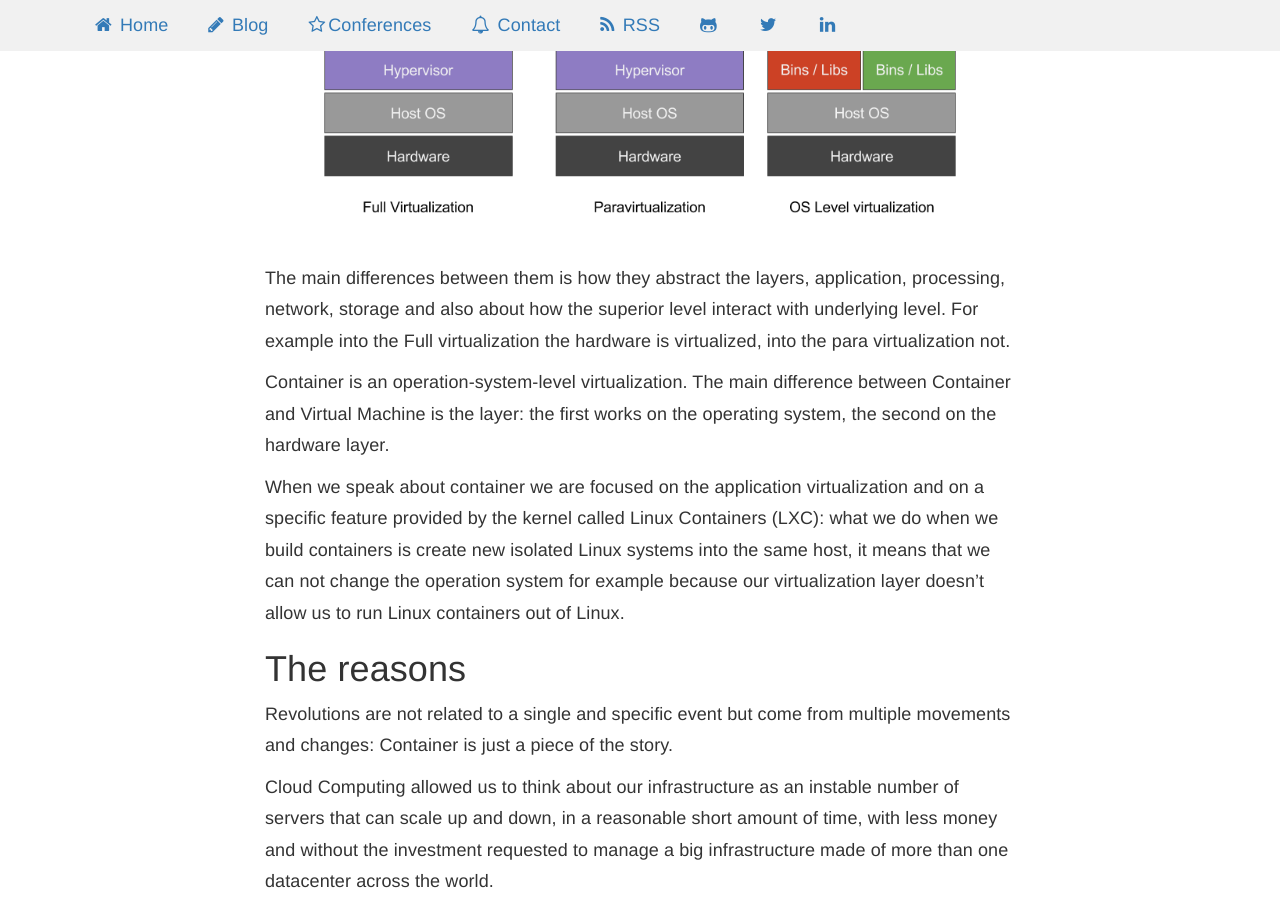
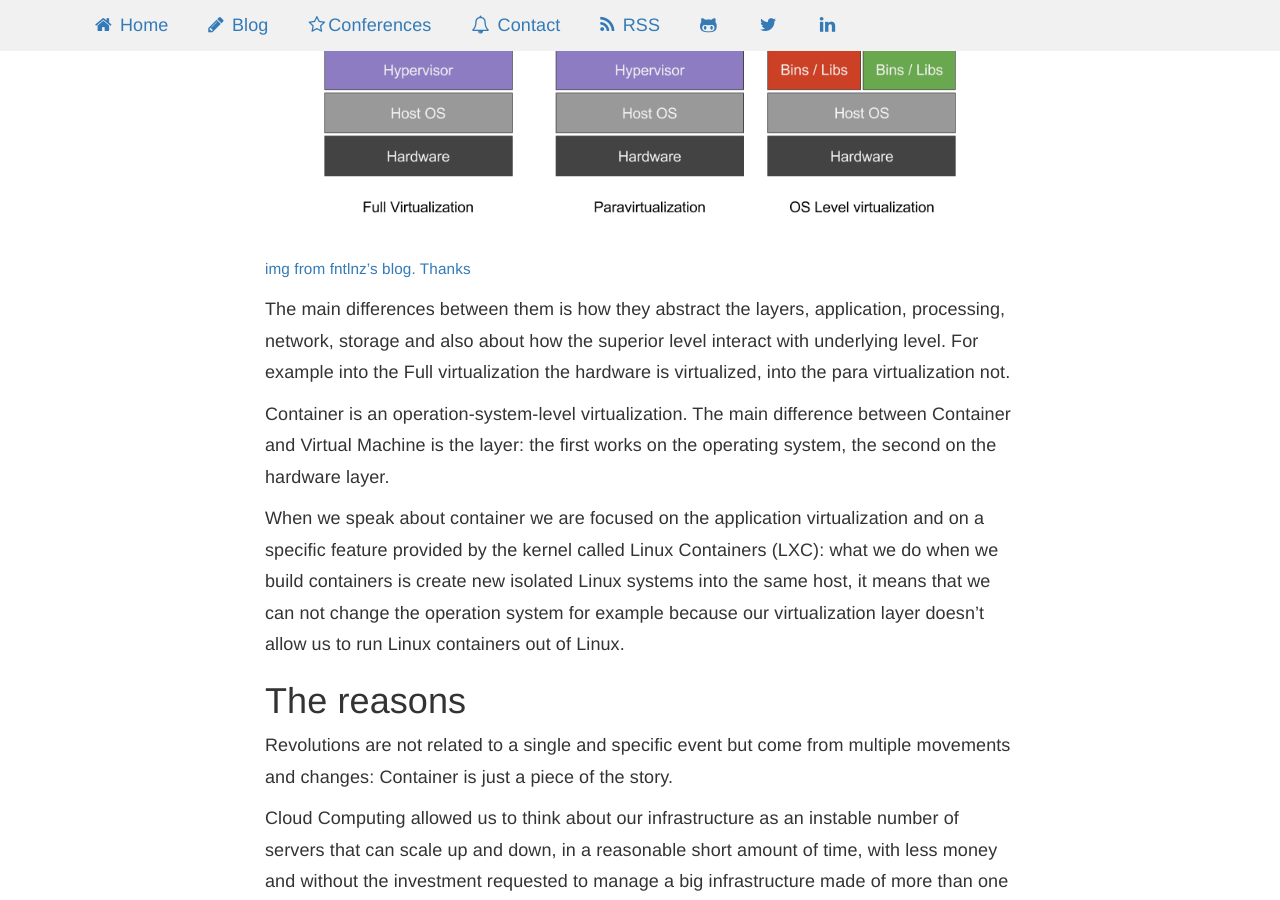
Before and after one commit to gianarb/gianarb.github.com, a Jekyll site: the page built from _posts/2017-03-12-containers-why-we-are-here.markdown, in a window 1280 px wide and 900 px high, scrolled down 1758 px. Built offline with Jekyll 4.4.1, drawn with Linux system fonts in a browser that asks for light colours; nearby versions of some CDN libraries; comment, search, counter and statistics services are not loaded.

Commit message:
Thanks @fntlnz

```diff
--- a/_posts/2017-03-12-containers-why-we-are-here.markdown
+++ b/_posts/2017-03-12-containers-why-we-are-here.markdown
@@ -74,6 +74,7 @@ virtual server in a single machine.  There are different kind of virtualization:
 
 
 <img class="img-responsive" src="/img/virtualization.png">
+<a href="https://fntlnz.wtf/post/why-containers/" target="_blank"><small>img from fntlnz's blog. Thanks</small></a>
 
 
 The main differences between them is how they abstract the layers, application,
```
